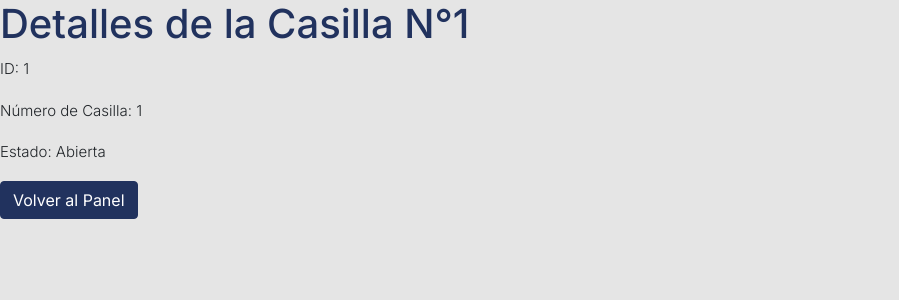
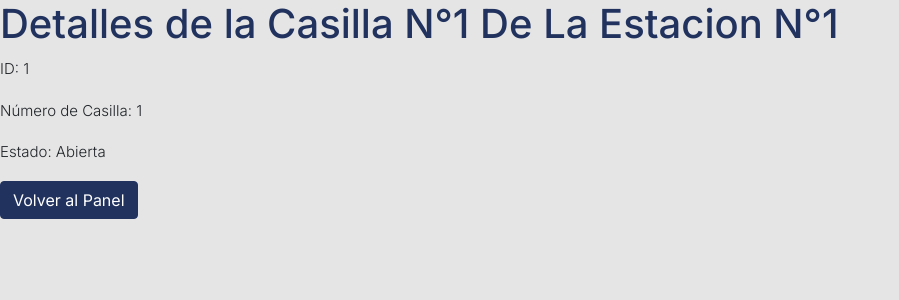
Before and after one commit to facugirardi/Peaje, a Django app: page /detalle_casilla/1/ in a window 1280 px wide. Shown: the top 300 px of the page, without its empty margins (0-899 px from the left). Run offline with Django 4.2, Linux system fonts and the light colour scheme; tables that the repository leaves empty hold one stand-in row (values such as "Sample post"); some libraries are stand-ins or nearby versions.

Commit message:
correccion 'h1' detalle panel

```diff
--- a/peaje/peajeApp/templates/detalle_casilla.html
+++ b/peaje/peajeApp/templates/detalle_casilla.html
@@ -4,7 +4,7 @@
 
 {% block content %}
 
-    <h1>Detalles de la Casilla N°{{ casilla.num_casilla }}{% if estacion_info %} De la Estacion N°{{ estacion_info.numero_estacion }}{% endif %}</h1>
+    <h1>Detalles de la Casilla N°{{ casilla.num_casilla }} De La {{ casilla.estacion }}</h1>
     <p>ID: {{ casilla.id }}</p>
     <p>Número de Casilla: {{ casilla.num_casilla }}</p>
     <p>Estado: {% if casilla.estado %}Abierta{% else %}Cerrada{% endif %}</p>
```
